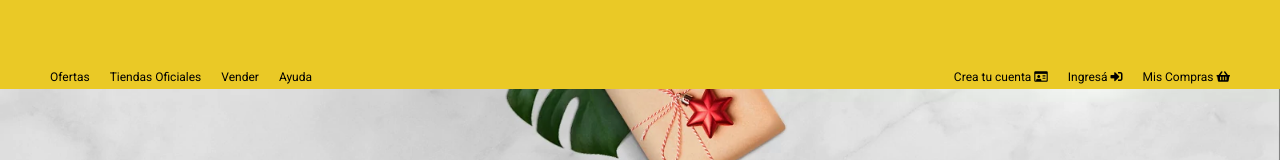
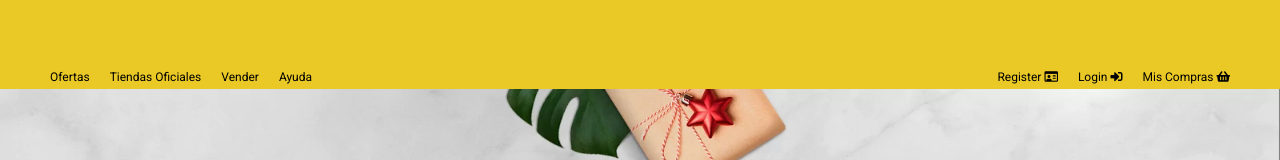
Before and after one commit to sebapitta/MercadoLiebre, a website: page views/home.html in a window 1280 px wide. Shown: the part 172-332 px from the top of the page. Drawn offline with Linux system fonts and the light colour scheme; files that its build step writes are made by us from their sources; files whose address does not match are found by name.

Commit message:
Update home.html

```diff
--- a/views/home.html
+++ b/views/home.html
@@ -32,8 +32,8 @@
                     <li><a href="#">Ayuda</a></li>
                 </ul>
                 <ul class="right-navbar">
-                    <li><a href="/register.html">Crea tu cuenta <i class="far fa-id-card"></i></a> </li>
-                    <li><a href="/login.html">Ingresá <i class="fas fa-sign-in-alt"></i></a> </li>
+                    <li><a href="/register.html">Register <i class="far fa-id-card"></i></a> </li>
+                    <li><a href="/login.html">Login <i class="fas fa-sign-in-alt"></i></a> </li>
                     <li><a href="#">Mis Compras <i class="fas fa-shopping-basket"></i></a> </li>
                 </ul>
             </nav>
```
